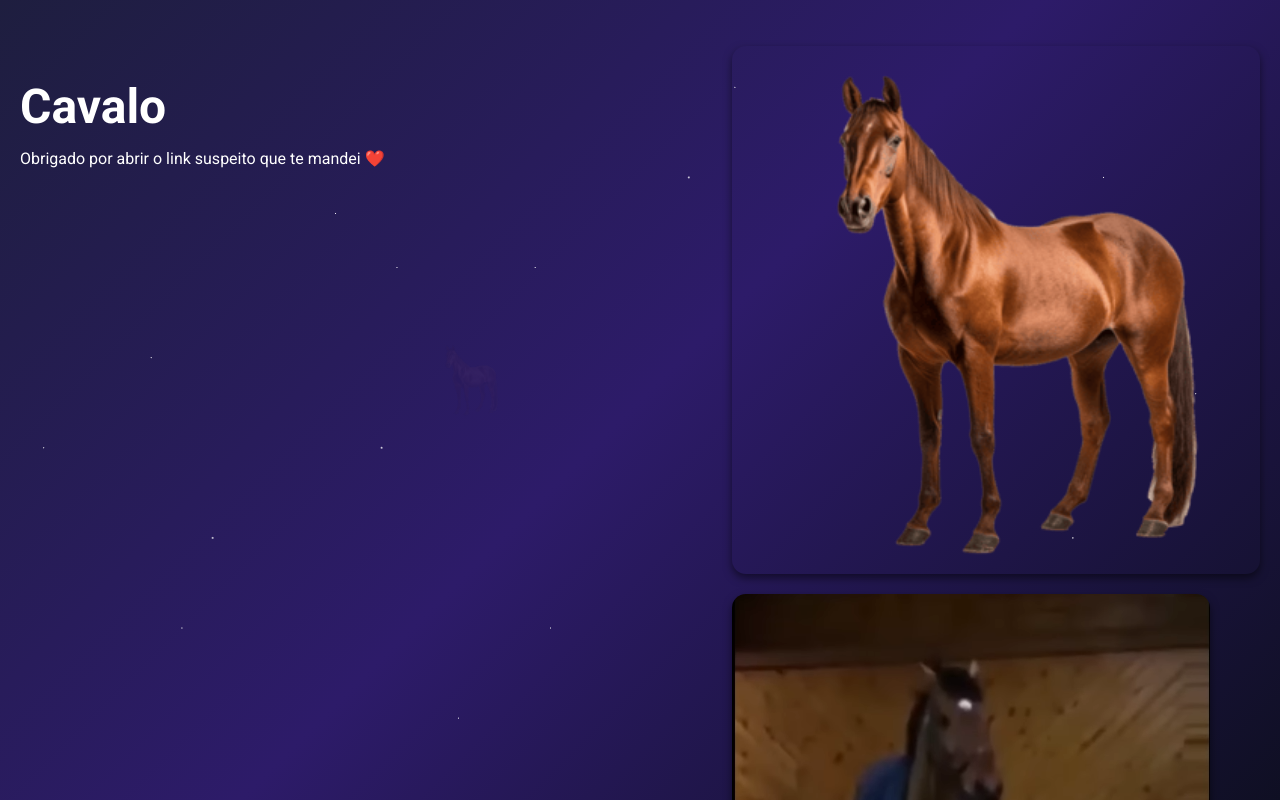
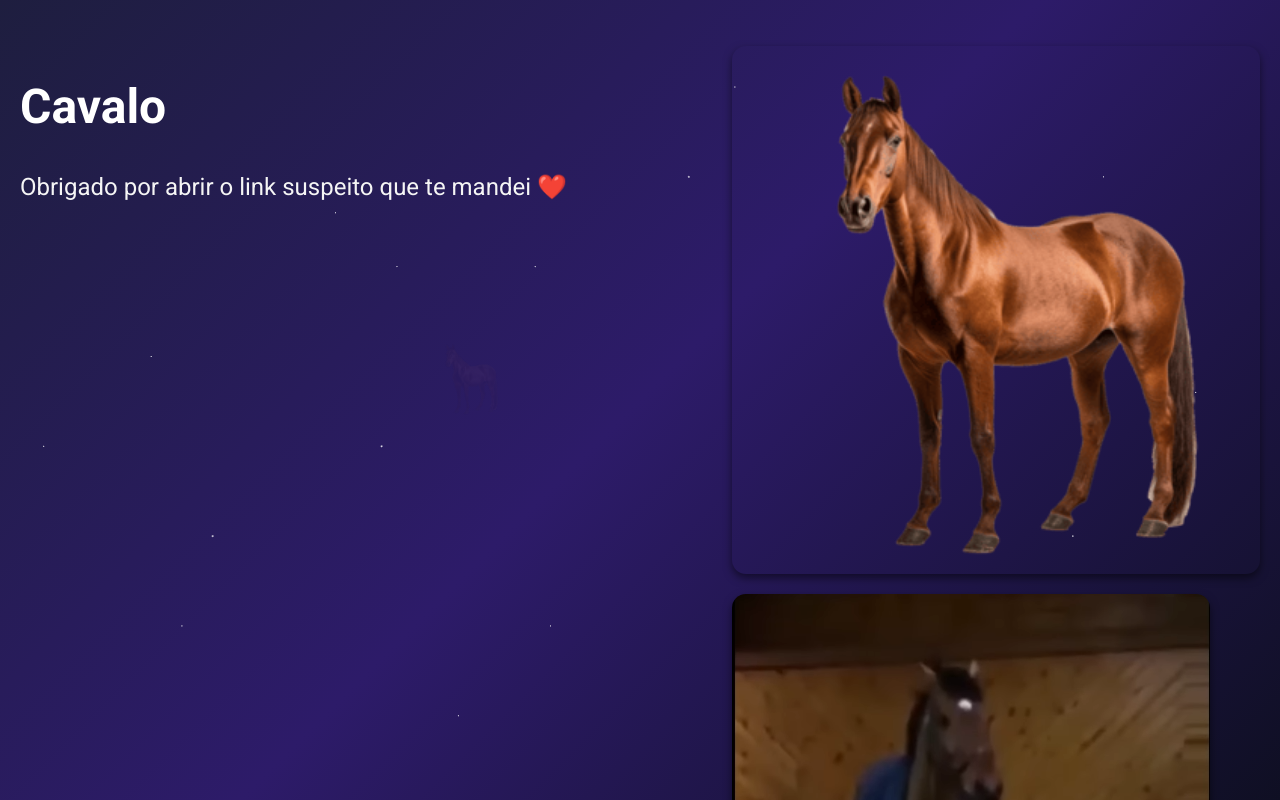
Before and after one commit to VitorM01/Piada, a plain HTML site: page index.html in a window 1280 px wide. Shown: the top 800 px of the page. Drawn offline with Linux system fonts and the light colour scheme.

Commit message:
Refactor CSS styles and add new elements

```diff
--- a/style.css
+++ b/style.css
@@ -162,9 +162,12 @@ header {
     text-align: left;
     position: relative;
     z-index: 1;
+    display: flex;
+    flex-direction: column;
+    gap: 10px;
 }
 
-.hero-image, .wiki-link, .clean-image, .video-link {
+.hero-image, .wiki-link, .clean-image, .video-link, .friend-message {
     display: flex;
     flex-direction: row;
     justify-content: flex-start;
@@ -199,9 +202,13 @@ header {
     font-weight: 500;
 }
 
-.video-link {
-    font-size: 1.25rem;
+.friend-message p {
+    font-size: 1.5rem;
     font-weight: 400;
+    color: var(--secondary-color);
+    text-align: left;
+    margin: 0;
+    line-height: 1.4;
 }
 
 .hero-image img,
```
